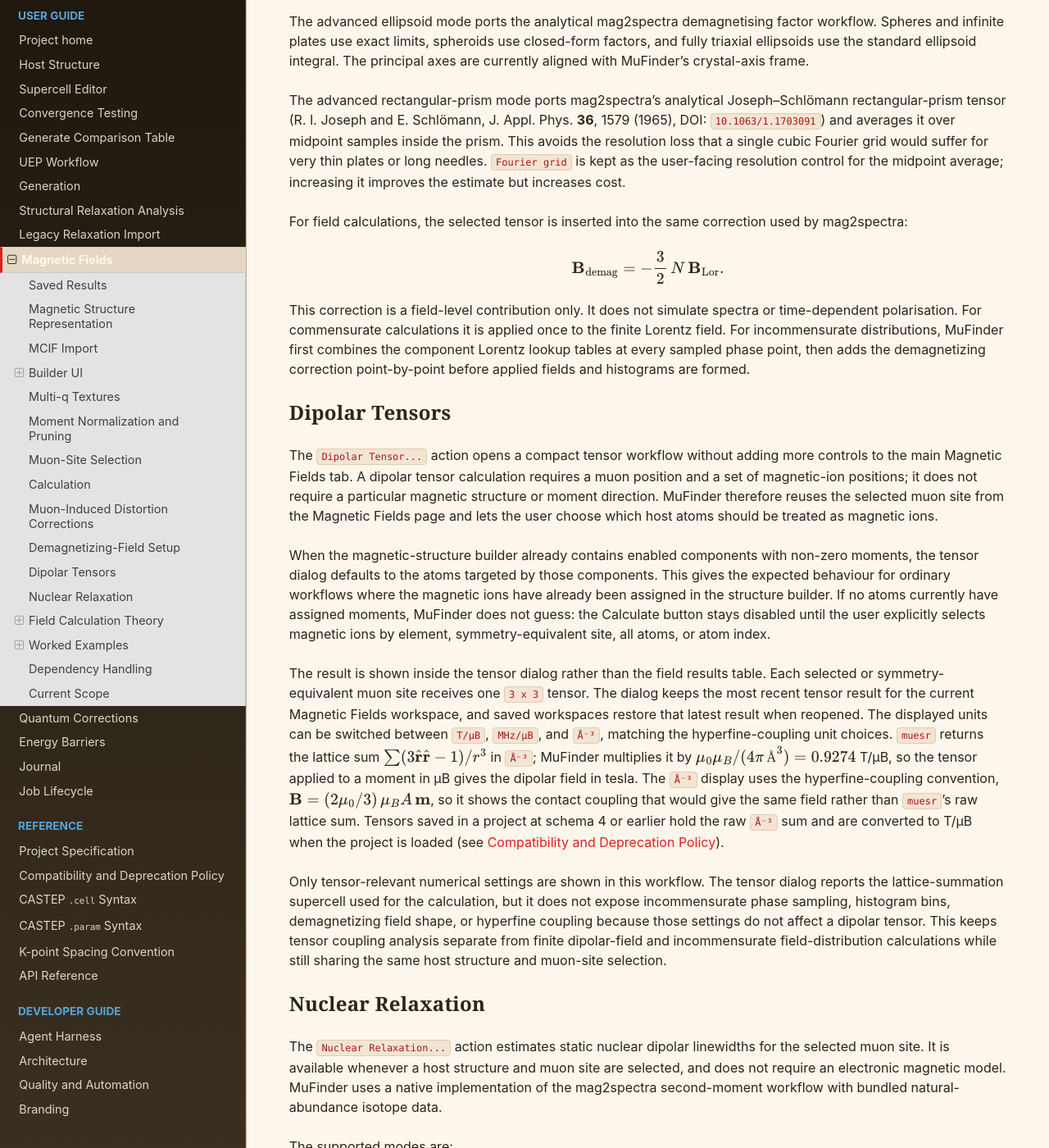
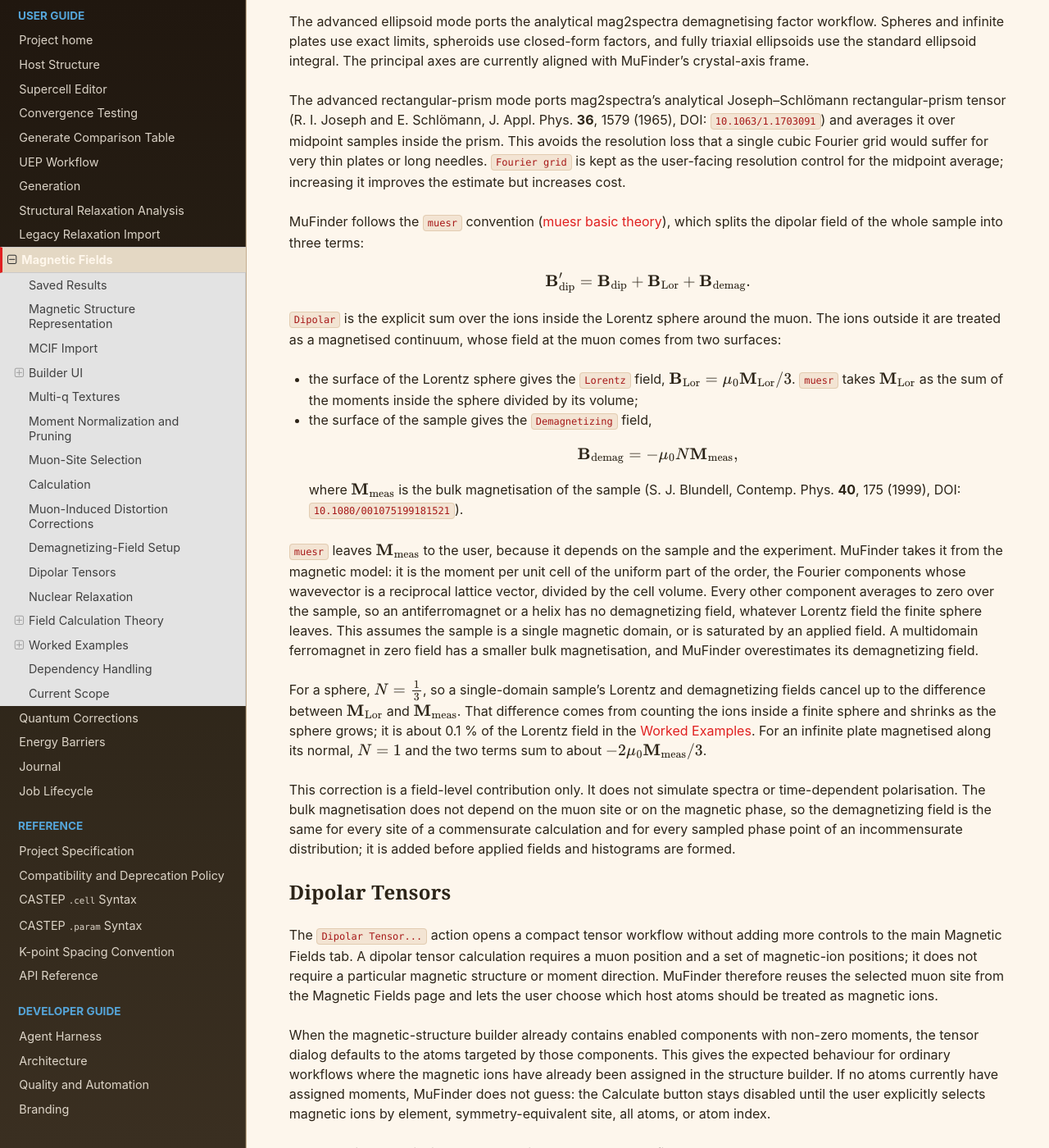
Before and after one commit to BenHuddart/mufinder, a Sphinx documentation site: the page built from docs/magnetic_fields.rst, in a window 1280 px wide and 1400 px high, scrolled down 9734 px. Shown: the whole window at 82% size. Built offline with Sphinx 7.4.7 and the Read the Docs theme 3.1.0, drawn with Linux system fonts in a browser that asks for light colours; some of the changed text lies outside the part shown.

Commit message:
fix: take the demagnetizing field from the bulk magnetisation (#213)
* fix: use -mu0 N M for the demagnetizing field

muesr's Lorentz field is mu0 M / 3, so the demagnetizing field -mu0 N M is
-3 N B_Lor, not -(3/2) N B_Lor. A sphere's demagnetizing field now cancels
its Lorentz field. Both the commensurate and the incommensurate paths share
one correction helper.

Co-Authored-By: Claude Opus 5.5 <noreply@anthropic.com>

* fix: take the demagnetizing field from the bulk magnetisation

Follow muesr's convention: B_dem = -mu0 N M_meas, with M_meas the bulk
magnetisation, not a rescaled Lorentz field. MuFinder takes M_meas from the
model's uniform (reciprocal-lattice wavevector) moment per cell, assuming a
single-domain sample, so antiferromagnets and helices get no demagnetizing
field from muesr's finite-sphere Lorentz residual. The correction is now one
constant per calculation, also for incommensurate distributions.

Co-Authored-By: Claude Opus 5.5 <noreply@anthropic.com>

---------

Co-authored-by: Claude Opus 5.5 <noreply@anthropic.com>

```diff
--- a/docs/implemented_functionality.rst
+++ b/docs/implemented_functionality.rst
@@ -209,8 +209,8 @@ unpreviewed incommensurate structures, and calculates at a chosen muon site:
   structures can instead list the finite fields of their commensurate
   approximant; commensurate results list their dipolar, Lorentz, contact,
   demagnetizing, distortion and applied terms;
-- demagnetizing-field corrections for spherical, plate, ellipsoidal and
-  rectangular-prism samples;
+- demagnetizing-field corrections from the model's bulk magnetisation for
+  spherical, plate, ellipsoidal and rectangular-prism samples;
 - dipolar tensors for selected magnetic ions;
 - nuclear dipolar second moments in zero and transverse field, for single
   crystals and polycrystals, from bundled natural-abundance isotope data, with
--- a/docs/magnetic_fields.rst
+++ b/docs/magnetic_fields.rst
@@ -535,20 +535,58 @@ single cubic Fourier grid would suffer for very thin plates or long needles. ``F
 kept as the user-facing resolution control for the midpoint average; increasing
 it improves the estimate but increases cost.
 
-For field calculations, the selected tensor is inserted into the same correction
-used by mag2spectra:
+MuFinder follows the ``muesr`` convention
+(`muesr basic theory <https://muesr.readthedocs.io/en/latest/Intro.html>`_),
+which splits the dipolar field of the whole sample into three terms:
 
 .. math::
 
-   \mathbf{B}_\mathrm{demag} =
-   -\frac{3}{2}\,N\,\mathbf{B}_\mathrm{Lor}.
+   \mathbf{B}_\mathrm{dip}' =
+   \mathbf{B}_\mathrm{dip} + \mathbf{B}_\mathrm{Lor} + \mathbf{B}_\mathrm{demag}.
+
+``Dipolar`` is the explicit sum over the ions inside the Lorentz sphere around
+the muon. The ions outside it are treated as a magnetised continuum, whose field
+at the muon comes from two surfaces:
+
+- the surface of the Lorentz sphere gives the ``Lorentz`` field,
+  :math:`\mathbf{B}_\mathrm{Lor} = \mu_0 \mathbf{M}_\mathrm{Lor} / 3`. ``muesr``
+  takes :math:`\mathbf{M}_\mathrm{Lor}` as the sum of the moments inside the
+  sphere divided by its volume;
+- the surface of the sample gives the ``Demagnetizing`` field,
+
+  .. math::
+
+     \mathbf{B}_\mathrm{demag} = -\mu_0 N \mathbf{M}_\mathrm{meas},
+
+  where :math:`\mathbf{M}_\mathrm{meas}` is the bulk magnetisation of the sample
+  (S. J. Blundell, Contemp. Phys. **40**, 175 (1999), DOI:
+  ``10.1080/001075199181521``).
+
+``muesr`` leaves :math:`\mathbf{M}_\mathrm{meas}` to the user, because it
+depends on the sample and the experiment. MuFinder takes it from the magnetic
+model: it is the moment per unit cell of the uniform part of the order, the
+Fourier components whose wavevector is a reciprocal lattice vector, divided by
+the cell volume. Every other component averages to zero over the sample, so an
+antiferromagnet or a helix has no demagnetizing field, whatever Lorentz field
+the finite sphere leaves. This assumes the sample is a single magnetic domain,
+or is saturated by an applied field. A multidomain ferromagnet in zero field has
+a smaller bulk magnetisation, and MuFinder overestimates its demagnetizing field.
+
+For a sphere, :math:`N = \tfrac{1}{3}`, so a single-domain sample's Lorentz and
+demagnetizing fields cancel up to the difference between
+:math:`\mathbf{M}_\mathrm{Lor}` and :math:`\mathbf{M}_\mathrm{meas}`. That
+difference comes from counting the ions inside a finite sphere and shrinks as the
+sphere grows; it is about 0.1 % of the Lorentz field in the
+`Worked Examples`_. For an infinite plate magnetised along its normal,
+:math:`N = 1` and the two terms sum to about
+:math:`-2\mu_0 \mathbf{M}_\mathrm{meas} / 3`.
 
 This correction is a field-level contribution only. It does not simulate spectra
-or time-dependent polarisation. For commensurate calculations it is applied once
-to the finite Lorentz field. For incommensurate distributions, MuFinder first
-combines the component Lorentz lookup tables at every sampled phase point, then
-adds the demagnetizing correction point-by-point before applied fields and
-histograms are formed.
+or time-dependent polarisation. The bulk magnetisation does not depend on the
+muon site or on the magnetic phase, so the demagnetizing field is the same for
+every site of a commensurate calculation and for every sampled phase point of an
+incommensurate distribution; it is added before applied fields and histograms
+are formed.
 
 Dipolar Tensors
 ---------------
@@ -903,7 +941,11 @@ With the moment along ``c`` and ``q = 0``, the magnetisation is
 :math:`M = \mu_B / a^3`, and the Lorentz field
 :math:`\mu_0 M / 3 = \mu_0 \mu_B / (3a^3)` is 0.1439 T along ``c``. MuFinder
 reports 0.1437 T because ``muesr`` counts the ions inside a finite Lorentz
-sphere.
+sphere. The bulk magnetisation gives :math:`\mu_0 M = 0.4316` T. With
+``Demagnetizing field`` set to ``Sphere``, the demagnetizing term is -0.1439 T,
+and the Lorentz and demagnetizing terms sum to -0.0002 T, the finite-sphere
+difference. With ``Infinite plate`` it is -0.4316 T, and the two sum to
+-0.2879 T.
 
 .. list-table::
    :header-rows: 1
```
Also changed, not shown: 3 other files.
